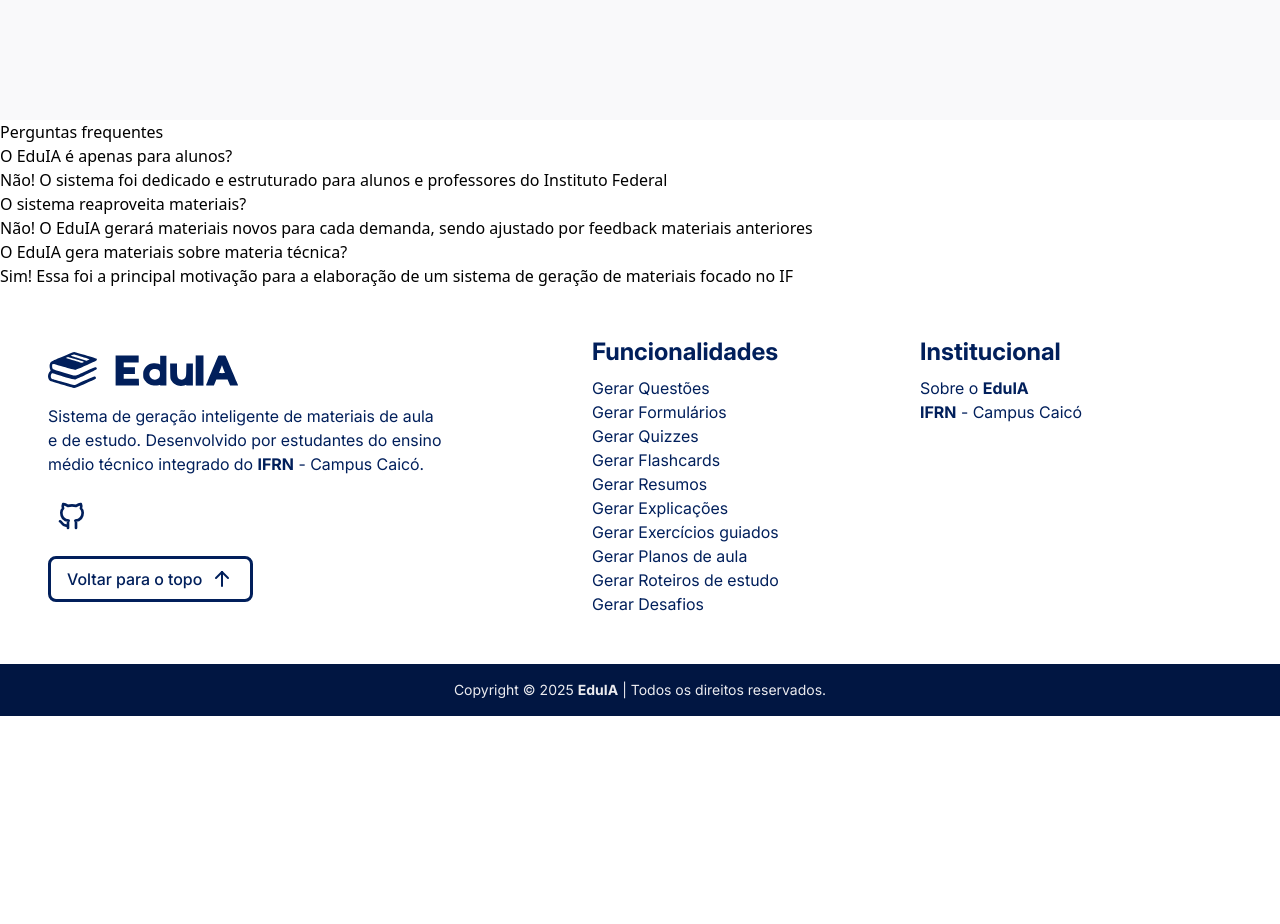
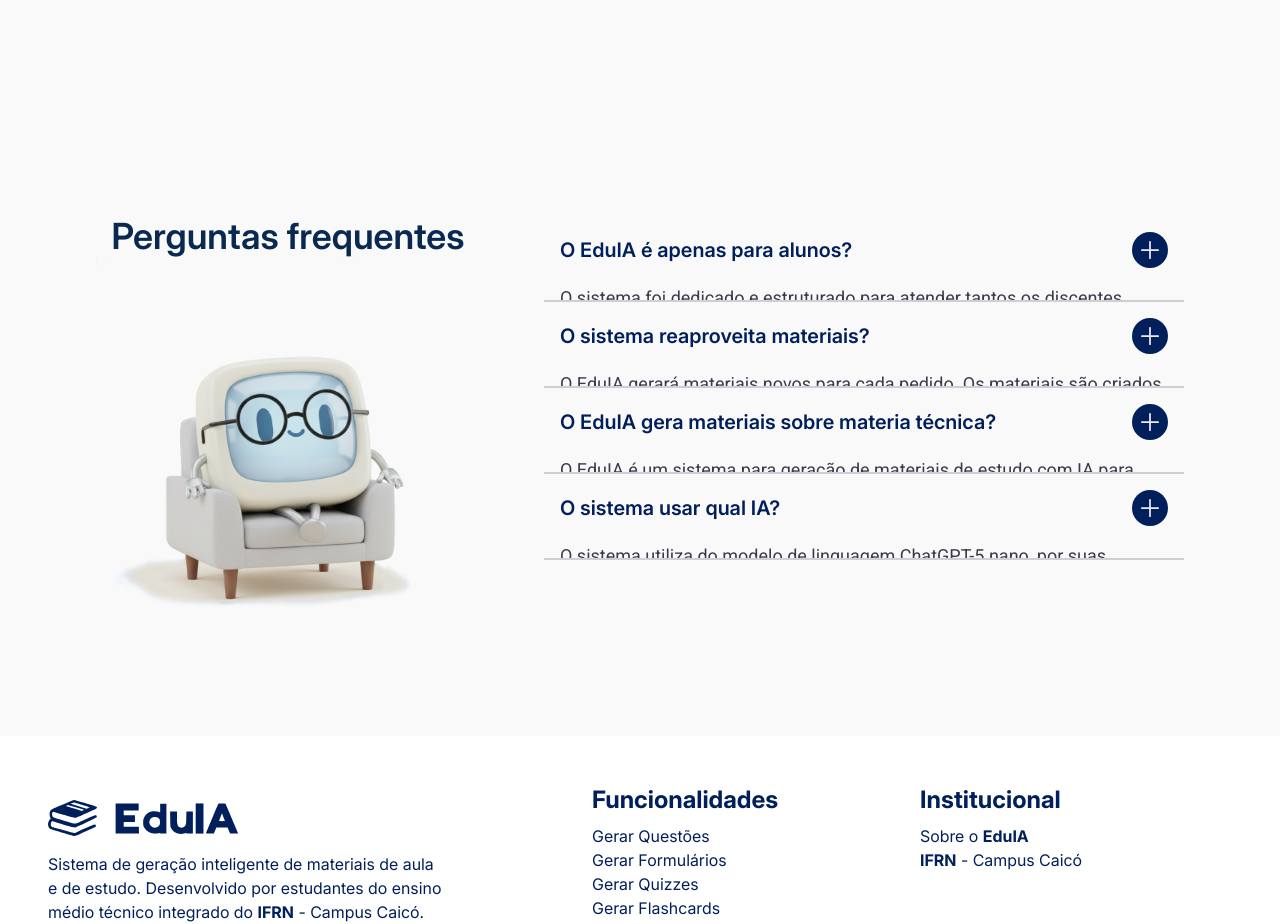
Before and after one commit to Davi-1903/EduIA, a React (Vite) app in the folder client/: page / in a window 1280 px wide. Shown: the part 2160-3084 px from the top of the page. Before the commit the page ends 2876 px from the top, so only its background shows below. Built offline with nearby package versions, Linux system fonts and the light colour scheme; no server answers.

Commit message:
style: adicionar mais uma seção a landing page

```diff
--- /dev/null
+++ b/client/src/pages/unprotected/landingpage/components/question/index.jsx
@@ -0,0 +1,29 @@
+import { IconPlus } from '@tabler/icons-react';
+import { useState } from 'react';
+
+export default function Question({ question, answer }) {
+    const [open, setOpen] = useState(false);
+
+    function toggleOpen() {
+        setOpen(!open);
+    }
+
+    return (
+        <article className='border-b-color3-400/25 overflow-hidden border-b-2'>
+            <div className='flex cursor-pointer items-center justify-between gap-4 p-4' onClick={toggleOpen}>
+                <span className='font-primary text-color1-100 text-xl font-semibold text-balance'>{question}</span>
+                <IconPlus
+                    role='button'
+                    size={28}
+                    strokeWidth={1.5}
+                    className={`bg-color1-100 stroke-color4-100 box-content shrink-0 rounded-full p-1 transition-all duration-150 ${open ? 'rotate-45' : ''}`}
+                />
+            </div>
+            <div className={`grid transition-all duration-150 ${open ? 'grid-rows-[1fr]' : 'grid-rows-[0fr]'}`}>
+                <div className='overflow-hidden p-4 pt-0'>
+                    <p className='font-secundary text-color3-100 text-lg/normal'>{answer}</p>
+                </div>
+            </div>
+        </article>
+    );
+}
--- a/client/src/pages/unprotected/landingpage/components/questions/index.jsx
+++ b/client/src/pages/unprotected/landingpage/components/questions/index.jsx
@@ -1,33 +1,64 @@
+import { useEffect, useState, useRef } from 'react';
+import Question from '../question';
+import Mascote from '/assets/images/mascote/landingpage_questions.png';
+
 export default function LandingPageQuestions() {
+    const [emerge, setEmerge] = useState(false);
+    const sectionRef = useRef(null);
     const questions = [
         {
             id: 1,
             question: 'O EduIA é apenas para alunos?',
-            answer: 'Não! O sistema foi dedicado e estruturado para alunos e professores do Instituto Federal',
+            answer: 'O sistema foi dedicado e estruturado para atender tantos os discentes (alunos) quanto dos docentes (professores) do IFRN',
         },
         {
             id: 2,
             question: 'O sistema reaproveita materiais?',
-            answer: 'Não! O EduIA gerará materiais novos para cada demanda, sendo ajustado por feedback materiais anteriores',
+            answer: 'O EduIA gerará materiais novos para cada pedido. Os materiais são criados baseado nos feedbacks de materiais anteriores',
         },
         {
             id: 3,
             question: 'O EduIA gera materiais sobre materia técnica?',
-            answer: 'Sim! Essa foi a principal motivação para a elaboração de um sistema de geração de materiais focado no IF',
+            answer: 'O EduIA é um sistema para geração de materiais de estudo com IA para estudantes do ensio médio técnico integrado',
+        },
+        {
+            id: 4,
+            question: 'O sistema usar qual IA?',
+            answer: 'O sistema utiliza do modelo de linguagem ChatGPT-5 nano, por suas popularidade, capacidade de resposta, velocidade e baixo custo',
         },
     ];
 
+    useEffect(() => {
+        const observer = new IntersectionObserver(
+            entries => {
+                entries.forEach(entry => {
+                    if (entry.isIntersecting) {
+                        setEmerge(true);
+                        observer.unobserve(entry.target);
+                    }
+                });
+            },
+            { threshold: 0.4 },
+        );
+
+        if (sectionRef.current) observer.observe(sectionRef.current);
+        return () => observer.disconnect();
+    }, []);
+
     return (
-        <section>
-            <article>
-                <h2>Perguntas frequentes</h2>
+        <section
+            ref={sectionRef}
+            className='bg-color4-200 flex flex-col justify-between gap-16 px-8 py-32 md:p-24 lg:flex-row'
+        >
+            <article className={`flex-1 opacity-0 ${emerge ? 'animate-emerge-left' : ''}`}>
+                <h2 className='font-primary text-color2-200 text-center text-3xl font-semibold md:text-4xl'>
+                    Perguntas frequentes
+                </h2>
+                <img src={Mascote} alt='Mascote' className='mx-auto hidden max-w-sm lg:block' />
             </article>
-            <article>
+            <article className={`flex-2 opacity-0 ${emerge ? 'animate-emerge-right' : ''} `}>
                 {questions.map(question => (
-                    <article key={question.id}>
-                        <div>{question.question}</div>
-                        <div>{question.answer}</div>
-                    </article>
+                    <Question key={question.id} {...question} />
                 ))}
             </article>
         </section>
--- a/client/src/pages/unprotected/landingpage/index.jsx
+++ b/client/src/pages/unprotected/landingpage/index.jsx
@@ -16,7 +16,6 @@
                 />
             </Helmet>
             <main>
-                {/* Adicionar mais uma seção. Talvez sobre perguntas frequentes ou algo do tipo */}
                 <LandingPageWelcome />
                 <LandingPageMateriais />
                 <LandingPageAbout />
```
Also changed, not shown: client/public/assets/images/mascote/landingpage_questions.png (added).
